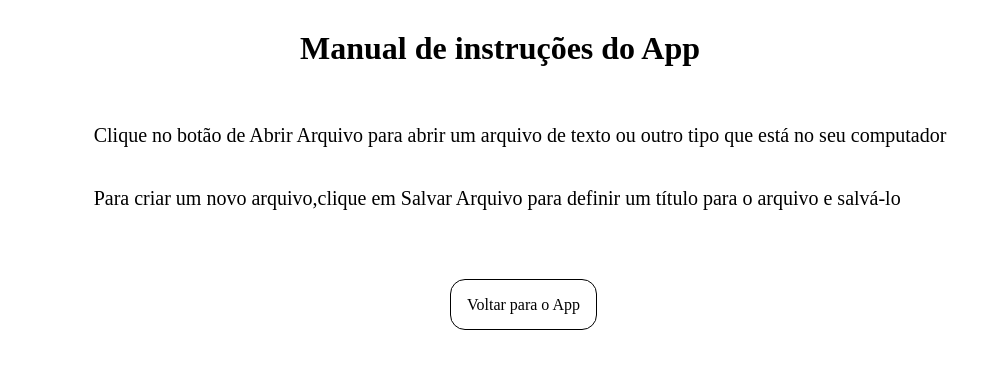
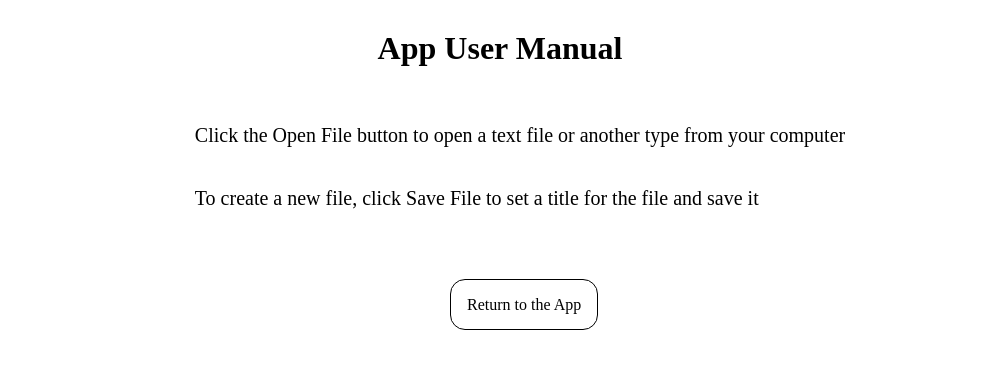
Before and after one commit to lucas-gomes-santana/My-Personal-Projects, an Electron app: page Electron.js Projects/Simple Text File Editor App/index2.html in a window 1000 px wide. Drawn offline with Linux system fonts and the light colour scheme.

Commit message:
Update index2.html

```diff
--- a/Electron.js Projects/Simple Text File Editor App/index2.html
+++ b/Electron.js Projects/Simple Text File Editor App/index2.html
@@ -4,23 +4,20 @@
     <meta charset="UTF-8">
     <meta name="viewport" content="width=device-width, initial-scale=1.0">
     <link rel="stylesheet" href="style2.css">
-    <title>Manual de instruções</title>
+    <title>User Manual</title>
 </head>
 <body>
 
+    <h1>App User Manual</h1>
 
+    <div>
+        <ul>
+            <li>Click the Open File button to open a text file or another type from your computer</li>
+            <li>To create a new file, click Save File to set a title for the file and save it</li>
+        </ul>
+    </div>
 
-        <h1>Manual de instruções do App</h1>
-
-        <div>
-            <ul>
-                <li>Clique no botão de Abrir Arquivo para abrir um arquivo de texto ou outro tipo que está no seu computador</li>
-                <li>Para criar um novo arquivo,clique em Salvar Arquivo para definir um título para o arquivo e salvá-lo</li>
-            </ul>
-        </div>
-
-        <a href="index.html">Voltar para o App</a>
-
+    <a href="index.html">Return to the App</a>
 
 </body>
 </html>
```
